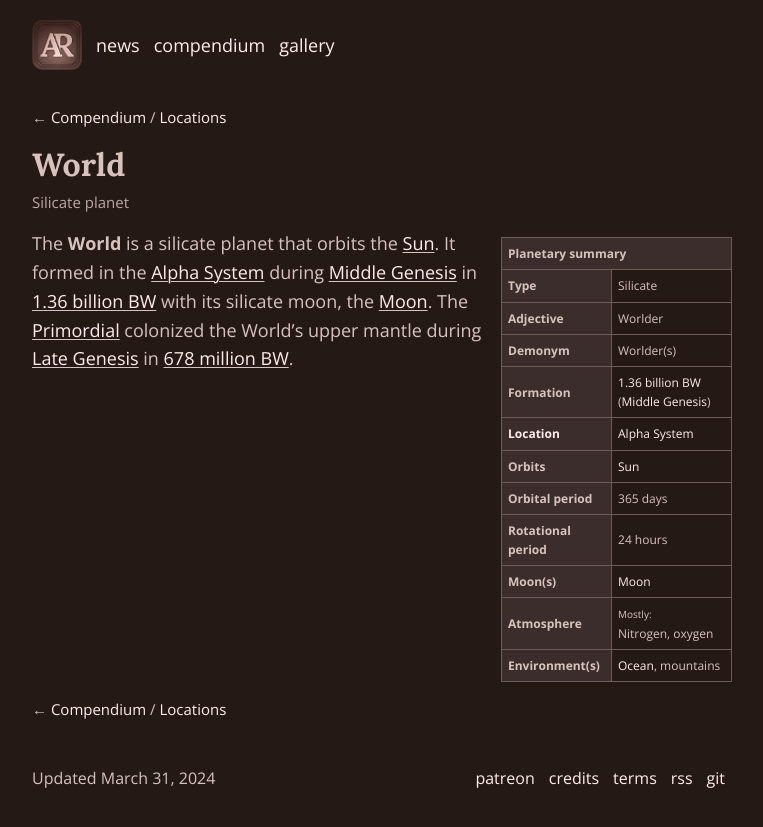
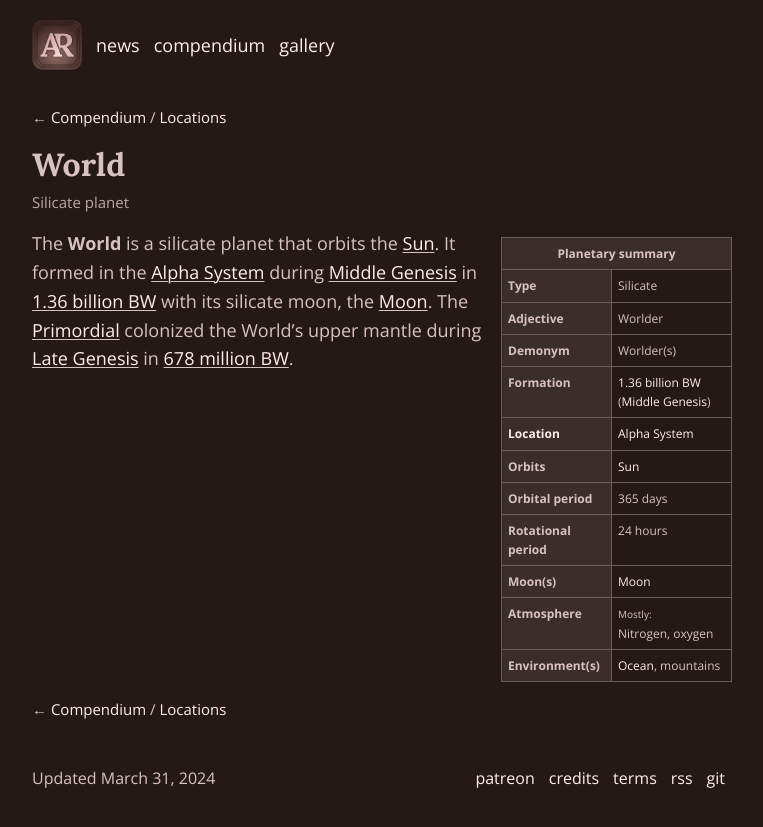
Before and after one commit to schizoidnightmares/absurdrealms.com, a Jekyll site: the page built from compendium/locations/world.md, in a window 1280 px wide. Shown: the top 827 px of the page, without its empty margins (258-1021 px from the left). Built offline with Jekyll 4.4.1, drawn with Linux system fonts in a browser that asks for light colours.

Commit message:
fixing links and image dimensions

```diff
--- a/_sass/container.scss
+++ b/_sass/container.scss
@@ -56,8 +56,10 @@
       > img, > p img, .thumb img {
         display: block;
         margin: 0 auto;
+      }
+      > img, > p img {
+        max-width: 700px;
         max-height: 350px;
-        max-width: 700px;
       }
     }
   }
--- a/assets/css/style.scss
+++ b/assets/css/style.scss
@@ -46,8 +46,8 @@
   margin: 0;
 }
 
-:is(h1, h2, h3, p.cap, .gallery, .feature div div, .pagenav, sup, .toc, .plainlinks) :is(a, a:active, a:visited), a:has(img) {
-  text-decoration: none;
+:is(h1, h2, h3, p.cap, .gallery, .feature div div, .pagenav, sup, .toc, .plainlinks) :is(a, a:active, a:visited), a:has(img) { text-decoration: none; }
+:is(h1, h2, h3, p.cap, .gallery, .feature div div, .pagenav, sup, .toc) :is(a, a:active, a:visited), a:has(img) {
   &[target="_blank"]::after { content: none; }
   &[href]:where([href^="http"])::after { content: none; }
 }
@@ -107,6 +107,8 @@
     border-collapse: collapse;
     margin: 0 auto;
     text-align: left;
+    th, td { vertical-align: top; }
+    th[colspan="2"], td:has(img) { text-align: center; }
     &.full { width: 100%; }
     &.inline { margin: 0; }
     &.borders {
@@ -135,7 +137,15 @@
 }
 
 // floats
-.left, .right { width: 231px; }
+.left, .right, .thumb img { width: 231px; }
+.left, .right {
+  clear: both;
+  table img {
+    width: 100%;
+    max-width: 231px;
+  }
+  .caption:not(table .caption) { margin-top: .5rem; }
+}
 .left {
   float: left;
   margin-right: 1.5rem;
@@ -209,9 +219,10 @@
 .caption, .caption p {
   color: $color-secondary;
   font-size: 1.3rem;
-  margin-bottom: 2rem;
   text-align: center !important;
+  + .table { margin-top: 0; }
 }
+.caption p { margin-bottom: 2rem; }
 
 // column lists
 .cols2, .cols3, .cols4 { column-gap: 3rem; }
```
